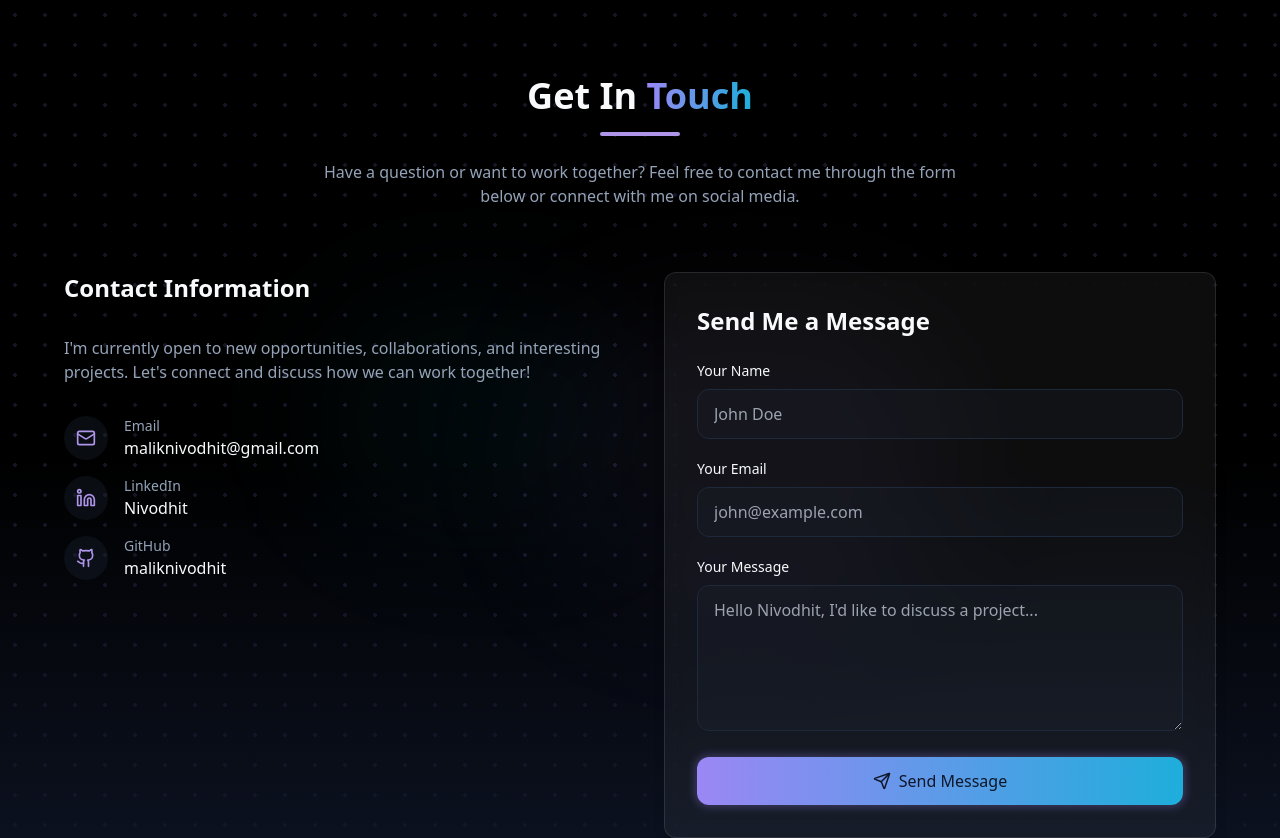
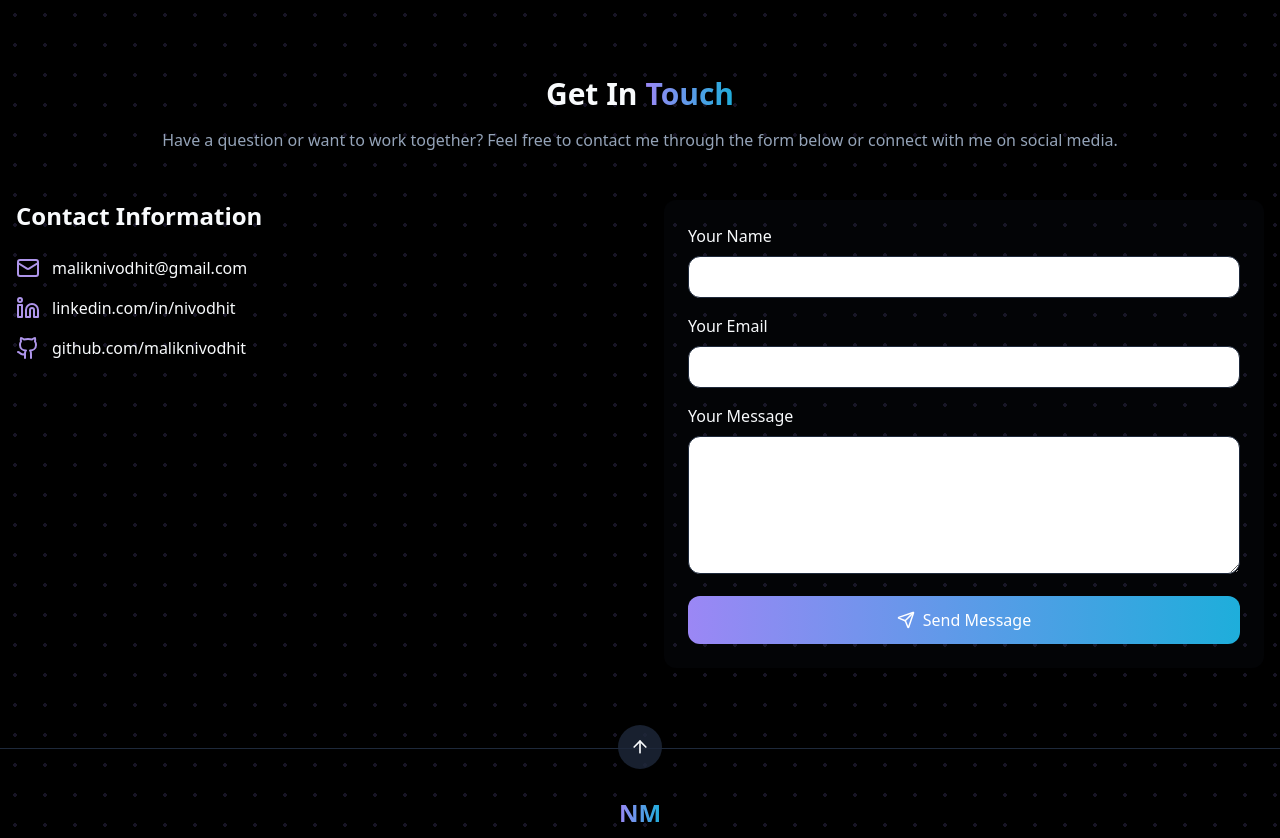
Before and after one commit to maliknivodhit/portfolio, a React (Vite) app: page / in a window 1280 px wide. Shown: the part 3420-4258 px from the top of the page. Built offline with nearby package versions, Linux system fonts and the light colour scheme.

Commit message:
Update Contact.tsx

```diff
--- a/src/components/Contact.tsx
+++ b/src/components/Contact.tsx
@@ -1,210 +1,160 @@
-import React, { useState } from 'react';
-import { motion } from 'framer-motion';
-import { Github, Linkedin, Mail, Send, CheckCircle } from 'lucide-react';
-import { useToast } from '@/hooks/use-toast';
-import emailjs from '@emailjs/browser';
+"use client";
+
+import React, { useState } from "react";
+import { motion } from "framer-motion";
+import { Github, Linkedin, Mail, Send, CheckCircle } from "lucide-react";
+import emailjs from "@emailjs/browser";
+import { useToast } from "@/hooks/use-toast"; // Make sure this file exists
 
 const Contact = () => {
   const { toast } = useToast();
+
   const [formData, setFormData] = useState({
-    name: '',
-    email: '',
-    message: '',
+    name: "",
+    email: "",
+    message: "",
   });
+
   const [isSubmitting, setIsSubmitting] = useState(false);
   const [isSubmitted, setIsSubmitted] = useState(false);
 
   const handleChange = (e: React.ChangeEvent<HTMLInputElement | HTMLTextAreaElement>) => {
     const { name, value } = e.target;
-    setFormData(prev => ({ ...prev, [name]: value }));
+    setFormData((prev) => ({ ...prev, [name]: value }));
   };
 
   const handleSubmit = async (e: React.FormEvent<HTMLFormElement>) => {
     e.preventDefault();
     setIsSubmitting(true);
 
-    const templateParams = {
-      from_name: formData.name,
-      from_email: formData.email,
-      message: formData.message,
-      to_name: 'Nivodhit',
-    };
+    const { name, email, message } = formData;
 
     try {
       await emailjs.send(
-        'service_kgb72dn',        // ✅ Your Service ID
-        'template_brqs99m',       // ✅ Your Template ID
-        templateParams,
-        'btxn-mmB7GVz9cZyo'       // ✅ Your Public Key
+        process.env.NEXT_PUBLIC_EMAILJS_SERVICE_ID!,
+        process.env.NEXT_PUBLIC_EMAILJS_TEMPLATE_ID!,
+        {
+          from_name: name,
+          from_email: email,
+          message: message,
+          to_name: "Nivodhit",
+        },
+        process.env.NEXT_PUBLIC_EMAILJS_PUBLIC_KEY!
       );
 
-      setIsSubmitting(false);
       setIsSubmitted(true);
-      setFormData({ name: '', email: '', message: '' });
-
+      setFormData({ name: "", email: "", message: "" });
       toast({
-        title: 'Message sent!',
+        title: "Message sent!",
         description: "Thank you for reaching out. I'll get back to you soon.",
       });
-
       setTimeout(() => setIsSubmitted(false), 5000);
-    } catch (error: any) {
-      console.error('EmailJS error:', error);
+    } catch (error) {
+      console.error("Error sending email:", error);
       toast({
-        title: 'Error!',
-        description: `Failed to send message. ${error?.text || 'Please try again later.'}`,
-        variant: 'destructive',
+        title: "Error!",
+        description: "Failed to send message. Please try again later.",
+        variant: "destructive",
       });
+    } finally {
       setIsSubmitting(false);
     }
   };
 
   return (
-    <section id="contact" className="py-20 relative overflow-hidden">
-      <div className="absolute bottom-0 left-0 w-full h-1/2 bg-gradient-to-t from-background/90 to-transparent"></div>
-      <div className="absolute top-1/3 left-1/4 w-1/4 h-1/4 bg-neon-blue/5 rounded-full filter blur-3xl"></div>
-      <div className="absolute bottom-1/3 right-1/4 w-1/3 h-1/3 bg-neon-purple/5 rounded-full filter blur-3xl"></div>
-
-      <div className="container mx-auto px-4 relative z-10">
-        <div className="text-center mb-16">
-          <h2 className="text-3xl md:text-4xl font-bold mb-4 section-p">Get In <span className="text-gradient">Touch</span></h2>
-          <div className="h-1 w-20 bg-primary mx-auto rounded-full section-p"></div>
-          <p className="mt-6 text-muted-foreground max-w-2xl mx-auto section-p">
+    <section id="contact" className="py-20">
+      <div className="container mx-auto px-4">
+        <div className="text-center mb-12">
+          <h2 className="text-3xl font-bold">Get In <span className="text-gradient">Touch</span></h2>
+          <p className="mt-4 text-muted-foreground">
             Have a question or want to work together? Feel free to contact me through the form below or connect with me on social media.
           </p>
         </div>
 
-        <div className="grid grid-cols-1 lg:grid-cols-2 gap-12 max-w-6xl mx-auto">
-          <motion.div
-            initial={{ opacity: 0, x: -20 }}
-            whileInView={{ opacity: 1, x: 0 }}
-            transition={{ duration: 0.5 }}
-            viewport={{ once: true }}
-            className="space-y-8"
-          >
-            <h3 className="text-2xl font-bold">Contact Information</h3>
-
-            <p className="text-muted-foreground">
-              I'm currently open to new opportunities, collaborations, and interesting projects. Let's connect and discuss how we can work together!
-            </p>
-
-            <div className="space-y-4">
-              <a href="mailto:maliknivodhit@gmail.com" className="flex items-center group">
-                <div className="p-3 bg-secondary/30 rounded-full mr-4 group-hover:bg-primary/20 transition-colors">
-                  <Mail size={20} className="text-primary" />
-                </div>
-                <div>
-                  <p className="text-sm text-muted-foreground">Email</p>
-                  <p className="font-medium group-hover:text-primary transition-colors">maliknivodhit@gmail.com</p>
-                </div>
+        <div className="grid grid-cols-1 lg:grid-cols-2 gap-12">
+          {/* Contact Info */}
+          <motion.div initial={{ opacity: 0, x: -20 }} animate={{ opacity: 1, x: 0 }} transition={{ duration: 0.5 }}>
+            <h3 className="text-2xl font-bold mb-6">Contact Information</h3>
+            <a href="mailto:maliknivodhit@gmail.com" className="flex items-center mb-4">
+              <Mail className="mr-3 text-primary" />
+              maliknivodhit@gmail.com
             </a>
-
-              <a href="https://www.linkedin.com/in/nivodhit-malik-18551223b/" target="_blank" rel="noopener noreferrer" className="flex items-center group">
-                <div className="p-3 bg-secondary/30 rounded-full mr-4 group-hover:bg-primary/20 transition-colors">
-                  <Linkedin size={20} className="text-primary" />
-                </div>
-                <div>
-                  <p className="text-sm text-muted-foreground">LinkedIn</p>
-                  <p className="font-medium group-hover:text-primary transition-colors">Nivodhit</p>
-                </div>
+            <a href="https://www.linkedin.com/in/nivodhit-malik-18551223b/" target="_blank" rel="noopener noreferrer" className="flex items-center mb-4">
+              <Linkedin className="mr-3 text-primary" />
+              linkedin.com/in/nivodhit
             </a>
-
-              <a href="https://github.com/maliknivodhit" target="_blank" rel="noopener noreferrer" className="flex items-center group">
-                <div className="p-3 bg-secondary/30 rounded-full mr-4 group-hover:bg-primary/20 transition-colors">
-                  <Github size={20} className="text-primary" />
-                </div>
-                <div>
-                  <p className="text-sm text-muted-foreground">GitHub</p>
-                  <p className="font-medium group-hover:text-primary transition-colors">maliknivodhit</p>
-                </div>
+            <a href="https://github.com/maliknivodhit" target="_blank" rel="noopener noreferrer" className="flex items-center">
+              <Github className="mr-3 text-primary" />
+              github.com/maliknivodhit
             </a>
-            </div>
           </motion.div>
 
-          <motion.div
+          {/* Contact Form */}
+          <motion.form
+            onSubmit={handleSubmit}
+            className="bg-secondary/10 p-6 rounded-lg space-y-4"
             initial={{ opacity: 0, x: 20 }}
-            whileInView={{ opacity: 1, x: 0 }}
+            animate={{ opacity: 1, x: 0 }}
             transition={{ duration: 0.5 }}
-            viewport={{ once: true }}
           >
-            <form onSubmit={handleSubmit} className="glass-card rounded-xl p-6 md:p-8">
-              <h3 className="text-2xl font-bold mb-6">Send Me a Message</h3>
-
-              <div className="space-y-5">
             <div>
-                  <label htmlFor="name" className="block text-sm font-medium mb-2">Your Name</label>
+              <label className="block mb-2">Your Name</label>
               <input
                 type="text"
-                    id="name"
                 name="name"
                 value={formData.name}
                 onChange={handleChange}
                 required
-                    className="w-full px-4 py-3 bg-secondary/20 border border-border rounded-lg focus:ring-1 focus:ring-primary focus:border-primary outline-none transition-colors"
-                    placeholder="John Doe"
+                className="w-full px-4 py-2 border border-border rounded-lg"
               />
             </div>
 
             <div>
-                  <label htmlFor="email" className="block text-sm font-medium mb-2">Your Email</label>
+              <label className="block mb-2">Your Email</label>
               <input
                 type="email"
-                    id="email"
                 name="email"
                 value={formData.email}
                 onChange={handleChange}
                 required
-                    className="w-full px-4 py-3 bg-secondary/20 border border-border rounded-lg focus:ring-1 focus:ring-primary focus:border-primary outline-none transition-colors"
-                    placeholder="john@example.com"
+                className="w-full px-4 py-2 border border-border rounded-lg"
               />
             </div>
 
             <div>
-                  <label htmlFor="message" className="block text-sm font-medium mb-2">Your Message</label>
+              <label className="block mb-2">Your Message</label>
               <textarea
-                    id="message"
                 name="message"
+                rows={5}
                 value={formData.message}
                 onChange={handleChange}
                 required
-                    rows={5}
-                    className="w-full px-4 py-3 bg-secondary/20 border border-border rounded-lg focus:ring-1 focus:ring-primary focus:border-primary outline-none transition-colors"
-                    placeholder="Hello Nivodhit, I'd like to discuss a project..."
-                  ></textarea>
+                className="w-full px-4 py-2 border border-border rounded-lg"
+              />
             </div>
 
-                <motion.button
+            <button
               type="submit"
               disabled={isSubmitting || isSubmitted}
-                  whileHover={{ scale: 1.02 }}
-                  whileTap={{ scale: 0.98 }}
               className={`w-full px-6 py-3 rounded-lg font-medium flex items-center justify-center transition-all duration-300 ${
                 isSubmitted
-                      ? 'bg-green-600 text-white'
-                      : 'bg-gradient-to-r from-neon-purple to-neon-blue text-background neon-glow hover:shadow-lg'
+                  ? "bg-green-600 text-white"
+                  : "bg-gradient-to-r from-neon-purple to-neon-blue text-white"
               }`}
             >
               {isSubmitting ? (
-                    <>
-                      <svg className="animate-spin -ml-1 mr-3 h-5 w-5 text-white" xmlns="http://www.w3.org/2000/svg" fill="none" viewBox="0 0 24 24">
-                        <circle className="opacity-25" cx="12" cy="12" r="10" stroke="currentColor" strokeWidth="4"></circle>
-                        <path className="opacity-75" fill="currentColor" d="M4 12a8 8 0 018-8V0C5.373 0 0 5.373 0 12h4zm2 5.291A7.962 7.962 0 014 12H0c0 3.042 1.135 5.824 3 7.938l3-2.647z"></path>
-                      </svg>
-                      Sending...
-                    </>
+                "Sending..."
               ) : isSubmitted ? (
                 <>
-                      <CheckCircle size={18} className="mr-2" /> Sent Successfully
+                  <CheckCircle className="mr-2" size={18} /> Sent Successfully
                 </>
               ) : (
                 <>
-                      <Send size={18} className="mr-2" /> Send Message
+                  <Send className="mr-2" size={18} /> Send Message
                 </>
               )}
-                </motion.button>
-              </div>
-            </form>
-          </motion.div>
+            </button>
+          </motion.form>
         </div>
       </div>
     </section>
```
Lines whose indentation alone changed are shown as unchanged.
